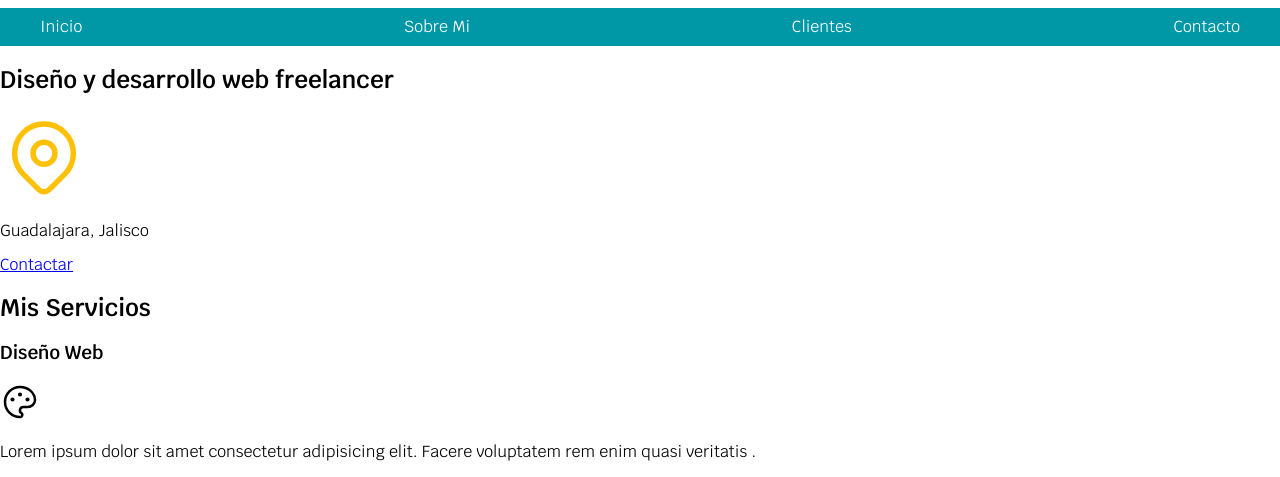
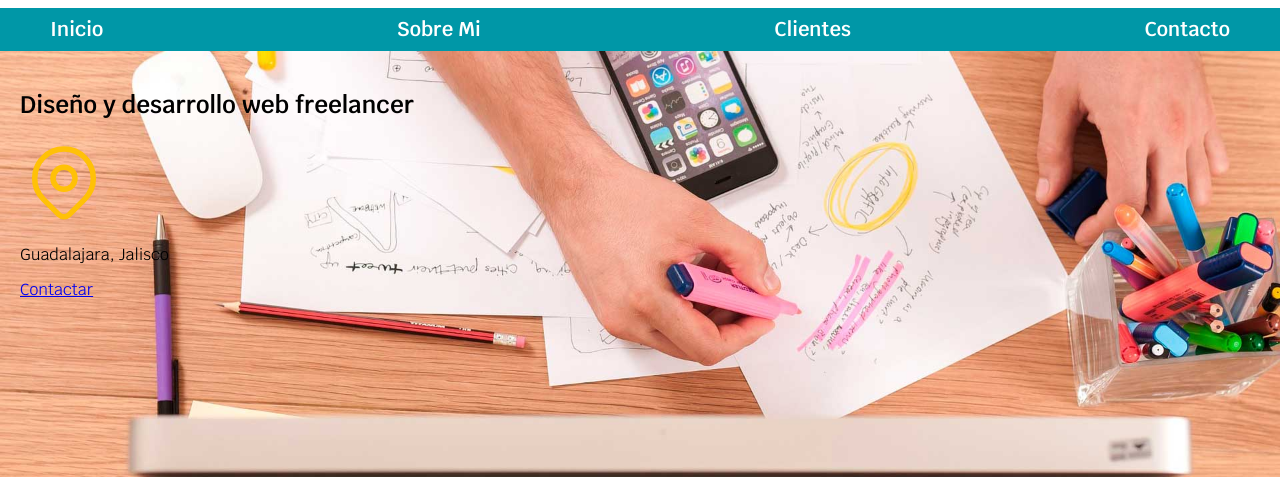
Before and after one commit to Enzoadrien/proyecto_1, a plain HTML site: page index.html in a window 1280 px wide. Shown: the part 87-564 px from the top of the page. Drawn offline with Linux system fonts and the light colour scheme.

Commit message:
09/09/2022

```diff
--- a/css/styles.css
+++ b/css/styles.css
@@ -8,6 +8,7 @@
 
 html{
     font-size: 62.5%;
+    box-sizing: border-box;
 }
 body{
     font-size: 16px; /* 1rem = 10px*/
@@ -24,7 +25,7 @@ body{
 }
 
 .contenedor{
-    width: 120rem;
+    max-width: 120rem;
     margin: 0 auto;
 
 }
@@ -34,15 +35,39 @@ body{
 
 }
 
-
-
 .navegacion-principal{
-padding: 1rem;
 display: flex;
+flex-direction: column;
 justify-content: space-between;
 }
 
+@media (min-width: 760px) {
+    .navegacion-principal{
+        flex-direction: row;
+    }
+}
+
 .navegacion-principal a{
+    display: block;
+    text-align: center;
     color:var(--blanco);
     text-decoration: none;
+    padding: 1rem;
+    font-size: 2rem;
+    font-weight: 700;
 }
+
+.navegacion-principal a:hover{
+    background:var(--primario);
+    color:var(--oscuro);
+    padding: 1rem;
+
+}
+
+.hero{
+    background-image: url(/img/hero.jpg);
+    background-repeat: no-repeat;
+    background-size: cover;
+    height:450px;
+    padding: 20px;
+}
--- a/index.html
+++ b/index.html
@@ -28,18 +28,21 @@
         </nav>
     </div>
 
-    <section>
+    <section class="hero">
+        <div class="contenido-hero">
             <!--  <img src="/img/hero.jpg"> -->
             <h2>Diseño y desarrollo web freelancer</h2>
-        <p><svg xmlns="http://www.w3.org/2000/svg" class="icon icon-tabler icon-tabler-map-pin" width="88" height="88"
-                viewBox="0 0 24 24" stroke-width="1.5" stroke="#FFC107" fill="none" stroke-linecap="round"
-                stroke-linejoin="round">
+            <p><svg xmlns="http://www.w3.org/2000/svg" class="icon icon-tabler icon-tabler-map-pin" width="88"
+                    height="88" viewBox="0 0 24 24" stroke-width="1.5" stroke="#FFC107" fill="none"
+                    stroke-linecap="round" stroke-linejoin="round">
                     <path stroke="none" d="M0 0h24v24H0z" fill="none" />
                     <circle cx="12" cy="11" r="3" />
                     <path d="M17.657 16.657l-4.243 4.243a2 2 0 0 1 -2.827 0l-4.244 -4.243a8 8 0 1 1 11.314 0z" />
                 </svg></p>
             <p>Guadalajara, Jalisco</p>
             <a href="#">Contactar</a>
+
+        </div>
     </section>
 
     <main>
```
Lines whose indentation alone changed are shown as unchanged.
